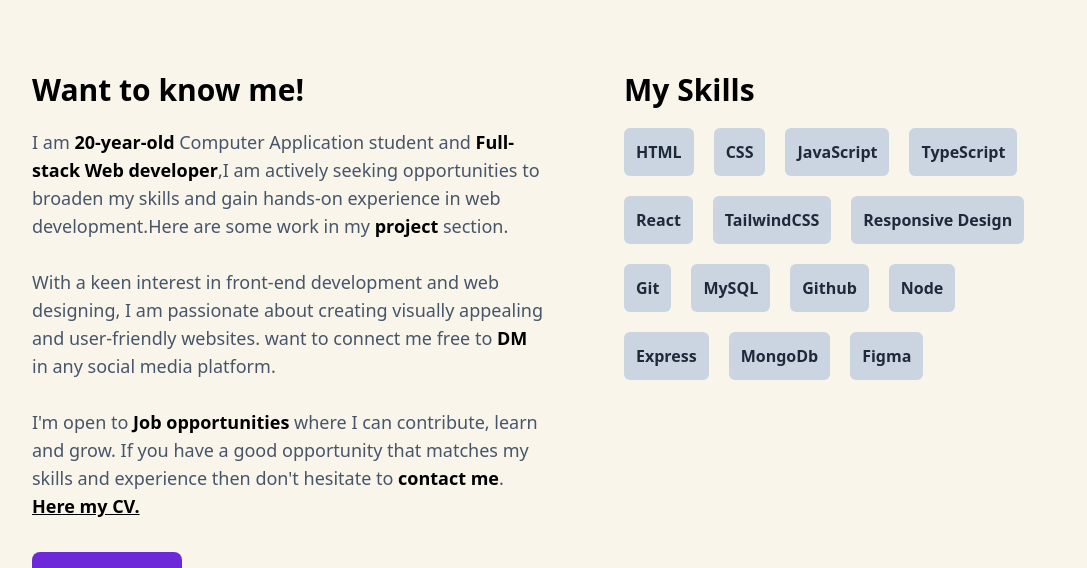
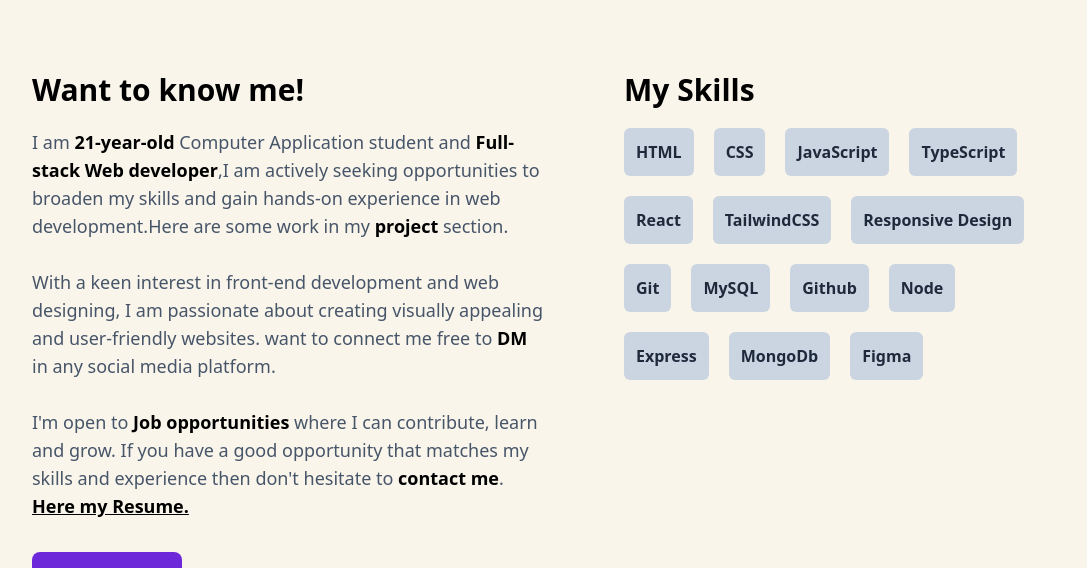
Before and after one commit to rsr11/my-portfolio, a React (Vite) app: page / in a window 1280 px wide. Shown: the part 980-1548 px from the top of the page, without its empty margins (96-1183 px from the left). Built offline with nearby package versions, Linux system fonts and the light colour scheme.

Commit message:
Update About.jsx
updated some text

```diff
--- a/src/About.jsx
+++ b/src/About.jsx
@@ -16,8 +16,8 @@ const About = () => {
       <section className='flex flex-col md:flex-row mt-20' >
         <section className='lg:w-1/2 w-full'>
           <h1 className='text-3xl font-bold mb-5' >Want to know me!</h1>
-          <p className='text-lg text-slate-600' id='aboutDetail' >I am <span>20-year-old</span> Computer Application student and <span>Full-stack Web developer</span>,I am actively seeking opportunities to broaden my skills and gain hands-on experience in web development.Here are some work in my <span>project</span> section. <br /> <br /> With a keen interest in front-end development and web designing, I am passionate about creating visually appealing and user-friendly websites. want to connect me free to <span>DM</span> in any social media platform. <br /> <br />
-          I'm open to <span>Job opportunities</span> where I can contribute, learn and grow. If you have a good opportunity that matches my skills and experience then don't hesitate to <span>contact me</span>. <br /> <span className='cursor-pointer underline' onClick={()=>{window.open(resumePdf)}} >Here my CV.</span>
+          <p className='text-lg text-slate-600' id='aboutDetail' >I am <span>21-year-old</span> Computer Application student and <span>Full-stack Web developer</span>,I am actively seeking opportunities to broaden my skills and gain hands-on experience in web development.Here are some work in my <span>project</span> section. <br /> <br /> With a keen interest in front-end development and web designing, I am passionate about creating visually appealing and user-friendly websites. want to connect me free to <span>DM</span> in any social media platform. <br /> <br />
+          I'm open to <span>Job opportunities</span> where I can contribute, learn and grow. If you have a good opportunity that matches my skills and experience then don't hesitate to <span>contact me</span>. <br /> <span className='cursor-pointer underline' onClick={()=>{window.open(resumePdf)}} >Here my Resume.</span>
           </p>
           <button className='py-4 px-10 text-lg font-semibold bg-violet-700 hover:bg-violet-600 rounded-lg mt-8 text-white'><a href="#contact">Contect</a></button>
 
```
